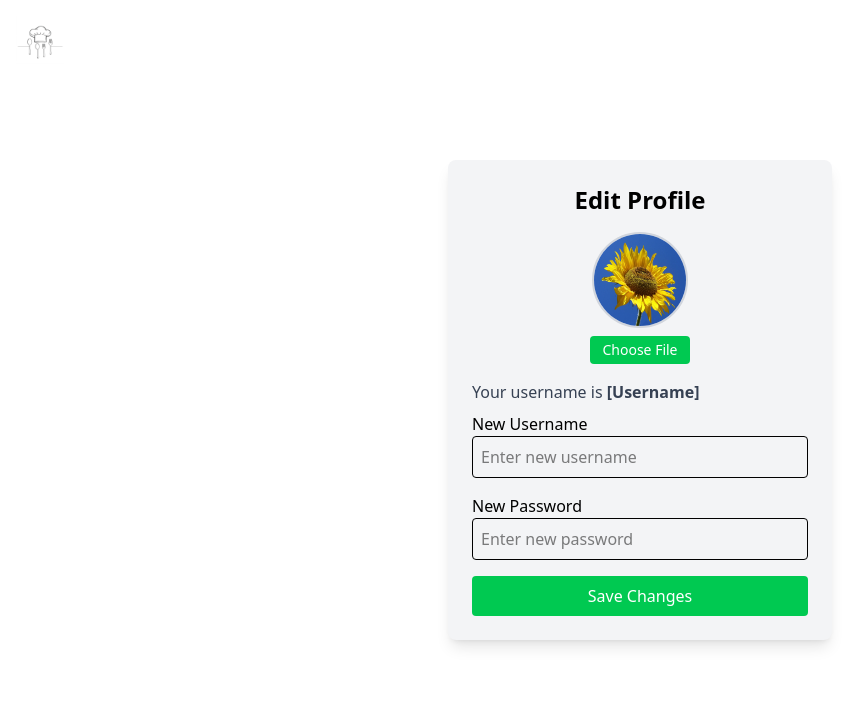
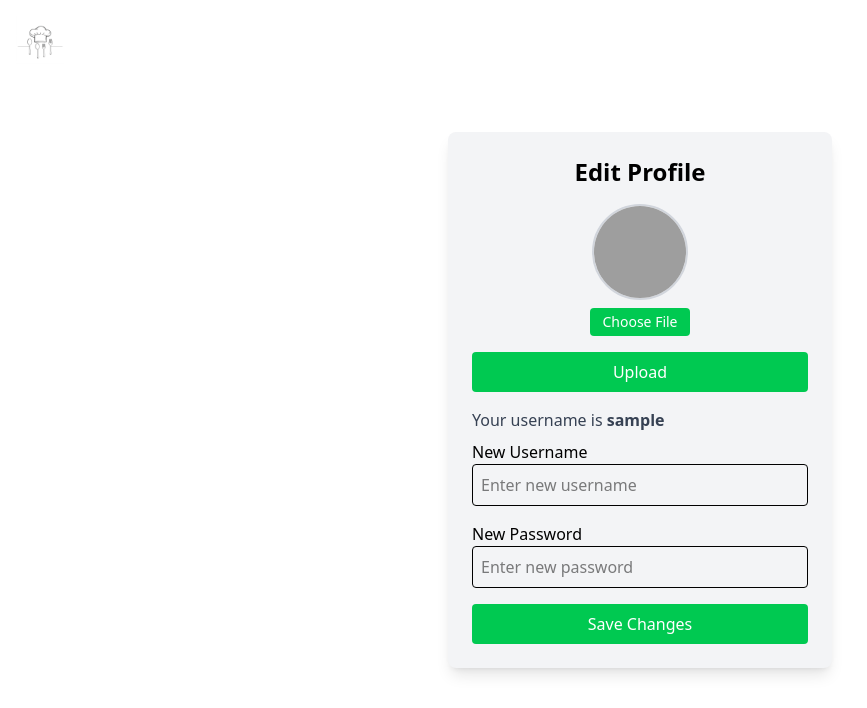
Before and after one commit to husseinhabashi/dishdash, a Flask app: template templates/profile.html in a window 1280 px wide. Shown: the top 708 px of the page, without its empty margins (0-867 px from the left). Run offline with Flask 3, Linux system fonts and the light colour scheme; the template is opened without the code that fills it: most values are stand-ins (such as "Sample title", 1, 10 or a date in 2020); style sheets or scripts are compiled from the project's sources; some libraries are stand-ins or nearby versions; grey boxes are pictures that could not be loaded.

Commit message:
basic profile image functionality
profile image functionality
flask login (cant view profile if you are not signed in)
and more

```diff
--- a/templates/index.html
+++ b/templates/index.html
@@ -15,7 +15,7 @@
             {% if session['user_id'] %}
             <!-- Profile Picture -->
             <a href="{{ url_for('profile') }}">
-                <img src="{{ url_for('static', filename='img/profile.jpg') }}" alt="Profile" class="w-10 h-10 rounded-full border-1 border-grey">
+                <img src="{{ url_for('static', filename=session.get('profile_picture', 'img/default_picture.jpg')) }}" alt="Profile" class="w-10 h-10 rounded-full border-1 border-grey">
             </a>
             {% else %}
             <div class="w-10"></div>  <!-- Placeholder to maintain spacing -->
@@ -52,6 +52,8 @@
             <img id="carousel" src="{{ url_for('static', filename='img/photo1.jpeg') }}" alt="Carousel Image" class="w-full h-full object-cover rounded-lg shadow-lg">
             <p class="mt-2 text-lg font-medium text-gray-700">[Recipe Name], <span class="text-gray-700 cursor-pointer">Check it out!</span></p>
         </div>
+
     </div>
+
 </body>
 </html>
--- a/templates/profile.html
+++ b/templates/profile.html
@@ -19,17 +19,24 @@
 
         <!-- Profile Picture Upload -->
         <div class="text-center">
-            <img id="profile-img" src="{{ url_for('static', filename='img/profile.jpg') }}" alt="Profile" class="w-24 h-24 mx-auto rounded-full border-2 border-gray-300">
+            <img id="profile-img" src="{{ url_for('static', filename=session.get('profile_picture', 'img/default_picture.jpg')) }}"
+                alt="Profile" class="w-24 h-24 mx-auto rounded-full border-2 border-gray-300">
 
-            <label for="profile-pic" class="mt-2 inline-block bg-green-500 text-white py-1 px-3 rounded cursor-pointer hover:bg-green-600 text-sm">
-                Choose File
-            </label>
-            <input type="file" id="profile-pic" class="hidden" accept="image/*">
+            <form action="{{ url_for('profile') }}" method="POST" enctype="multipart/form-data">
+                <label for="profile-pic" class="mt-2 inline-block bg-green-500 text-white py-1 px-3 rounded cursor-pointer hover:bg-green-600 text-sm">
+                    Choose File
+                </label>
+                <input type="file" name="profile-pic" id="profile-pic" class="hidden" accept="image/*">
+
+                <button type="submit" class="mt-4 w-full bg-green-500 text-white py-2 rounded hover:bg-green-600">
+                    Upload
+                </button>
+            </form>
         </div>
 
         <!-- Username Input -->
         <div class="mt-4">
-            <p class="font-medium text-gray-700">Your username is <span class="font-bold">[Username]</span></p>
+            <p class="font-medium text-gray-700">Your username is <span class="font-bold">{{ username }}</span></p>
             <label class="block font-medium mt-2">New Username</label>
             <input type="text" class="w-full p-2 border rounded" placeholder="Enter new username">
         </div>
@@ -45,6 +52,17 @@
             Save Changes
         </button>
     </div>
-
+    <script>
+        document.getElementById("profile-pic").addEventListener("change", function(event) {
+            const file = event.target.files[0];
+            if (file) {
+                const reader = new FileReader();
+                reader.onload = function(e) {
+                    document.getElementById("profile-img").src = e.target.result; // Preview
+                };
+                reader.readAsDataURL(file);
+            }
+        });
+    </script>
 </body>
 </html>
```
